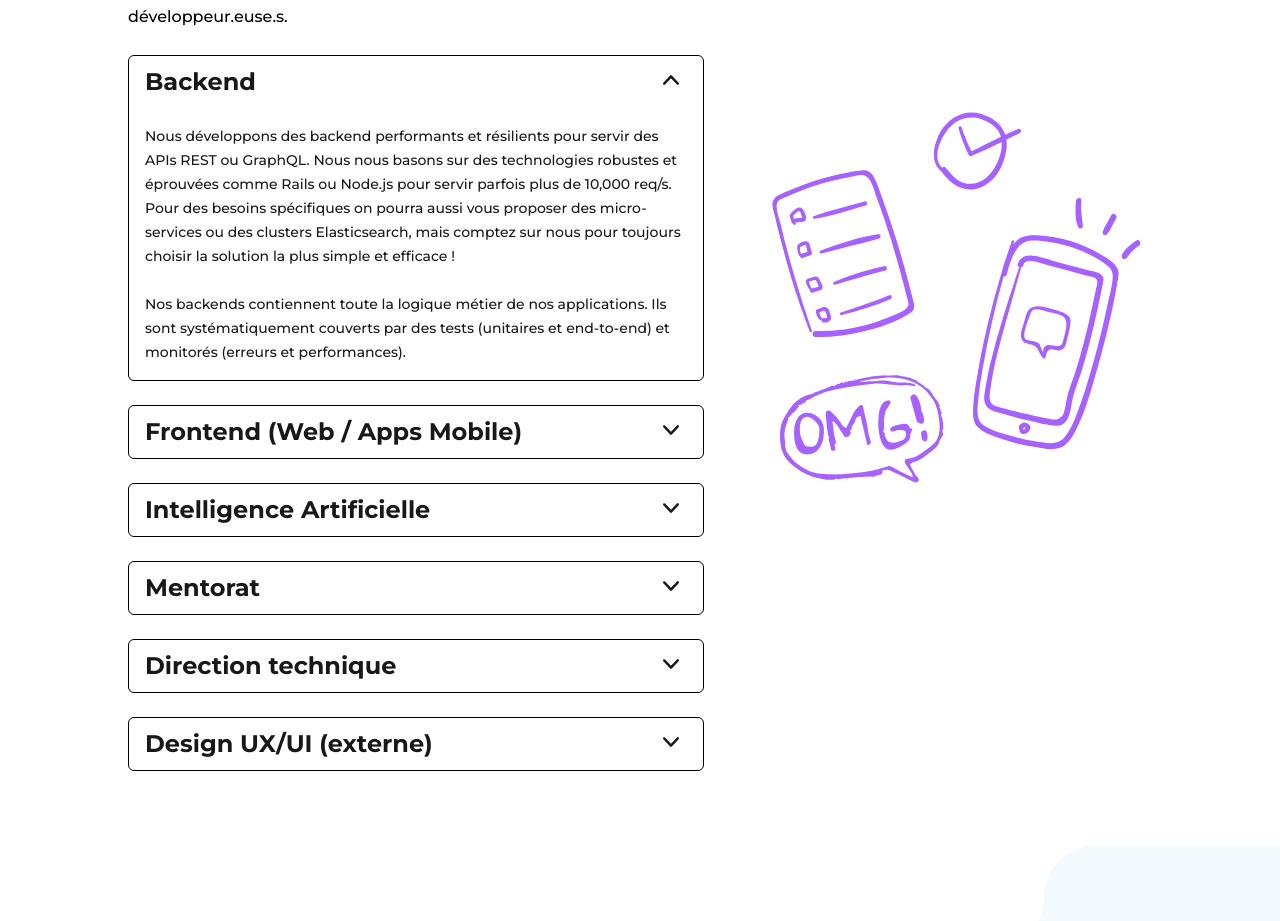
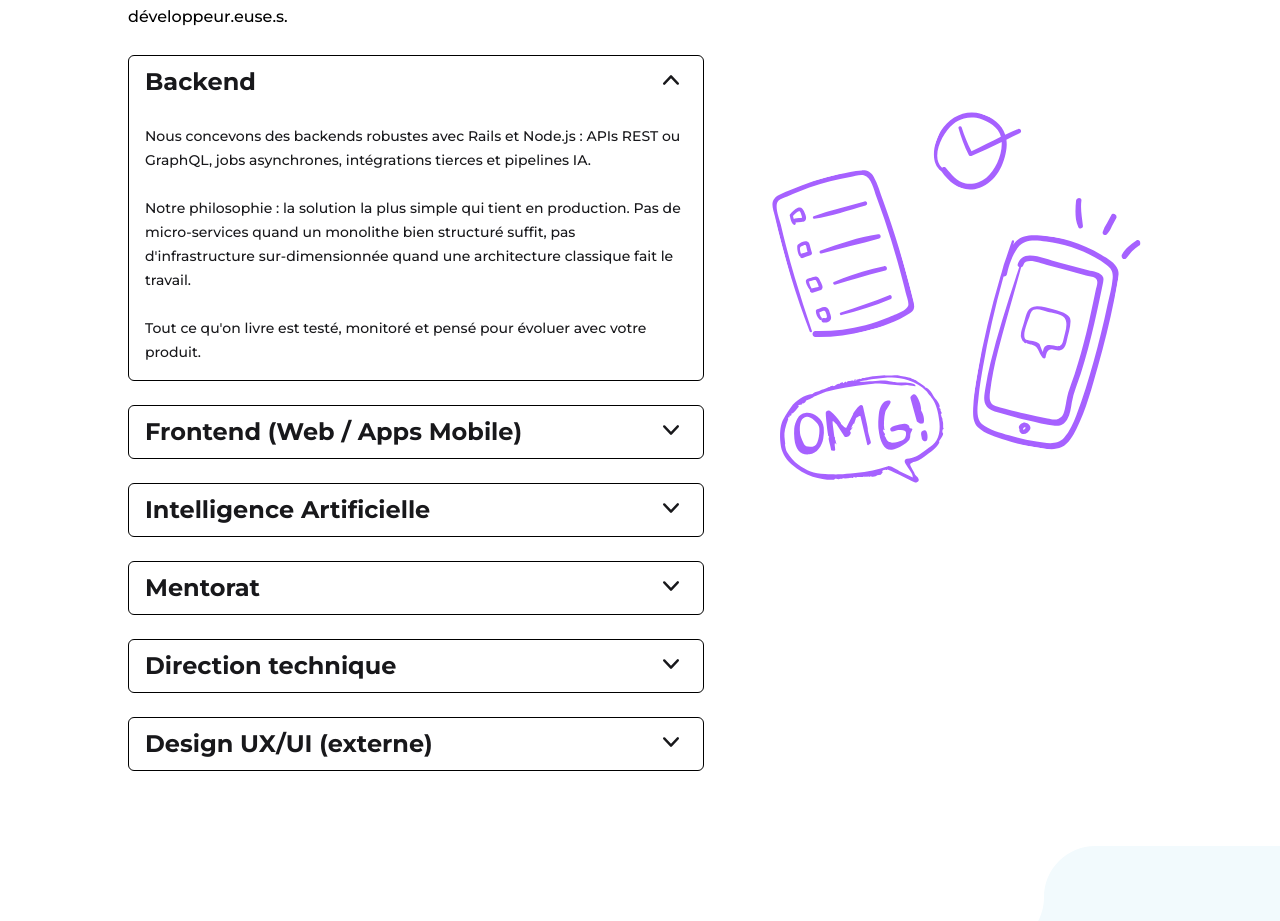
Before and after one commit to qrafttech/website, a Next.js app: page / in a window 1280 px wide. Shown: the part 1247-2168 px from the top of the page. Built offline with nearby package versions, Linux system fonts and the light colour scheme.

Commit message:
update: modernize Backend disclosure copy in Services

```diff
--- a/app/components/Services.tsx
+++ b/app/components/Services.tsx
@@ -29,20 +29,19 @@ export default function Services() {
           title="Backend"
           content={
             <p>
-              Nous développons des backend performants et résilients pour servir
-              des APIs REST ou GraphQL. Nous nous basons sur des technologies
-              robustes et éprouvées comme Rails ou Node.js pour servir parfois
-              plus de 10,000&nbsp;req/s.
-              <br />
-              Pour des besoins spécifiques on pourra aussi vous proposer des
-              micro-services ou des clusters Elasticsearch, mais comptez sur
-              nous pour toujours choisir la solution la plus simple et
-              efficace&nbsp;!
+              Nous concevons des backends robustes avec Rails et Node.js :
+              APIs REST ou GraphQL, jobs asynchrones, intégrations tierces et
+              pipelines IA.
               <br />
               <br />
-              Nos backends contiennent toute la logique métier de nos
-              applications. Ils sont systématiquement couverts par des tests
-              (unitaires et end-to-end) et monitorés (erreurs et performances).
+              Notre philosophie : la solution la plus simple qui tient en
+              production. Pas de micro-services quand un monolithe bien
+              structuré suffit, pas d&#39;infrastructure sur-dimensionnée quand
+              une architecture classique fait le travail.
+              <br />
+              <br />
+              Tout ce qu&#39;on livre est testé, monitoré et pensé pour évoluer
+              avec votre produit.
             </p>
           }
           defaultOpen
```
